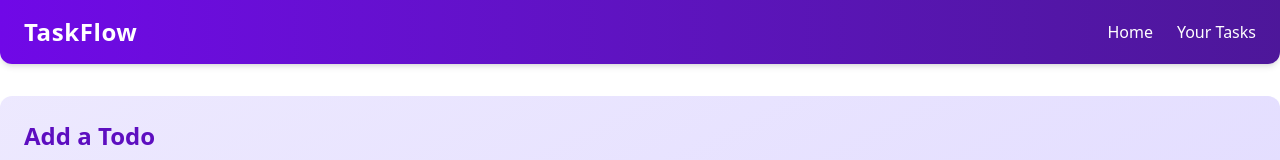
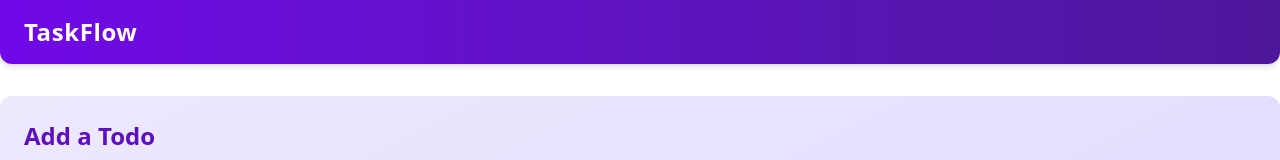
Before and after one commit to muhammadhozaif/Todo-list-website, a React app: page / in a window 1280 px wide. Shown: the top 160 px of the page. Built offline with nearby package versions, Linux system fonts and the light colour scheme; the HTML template or start-up script is replaced by a standard one.

Commit message:
cleaned navbar

```diff
--- a/src/components/Navbar.jsx
+++ b/src/components/Navbar.jsx
@@ -3,32 +3,9 @@ import React from "react";
 export default function Navbar() {
   return (
     <nav className="flex justify-between items-center bg-gradient-to-r from-violet-700 to-violet-900 text-white py-4 px-6 shadow-md rounded-b-xl">
-      {/* Logo / Brand */}
       <div>
         <span className="font-extrabold text-2xl tracking-wide">TaskFlow</span>
       </div>
-
-      {/* Navigation Links */}
-      <ul className="flex items-center gap-6">
-        <li>
-          <a
-            href="#"
-            className="relative hover:text-violet-300 transition-colors duration-300 font-medium"
-          >
-            Home
-            <span className="absolute left-0 -bottom-1 w-0 h-0.5 bg-violet-300 transition-all duration-300 group-hover:w-full"></span>
-          </a>
-        </li>
-        <li>
-          <a
-            href="#"
-            className="relative hover:text-violet-300 transition-colors duration-300 font-medium"
-          >
-            Your Tasks
-            <span className="absolute left-0 -bottom-1 w-0 h-0.5 bg-violet-300 transition-all duration-300 group-hover:w-full"></span>
-          </a>
-        </li>
-      </ul>
     </nav>
   );
 }
```
